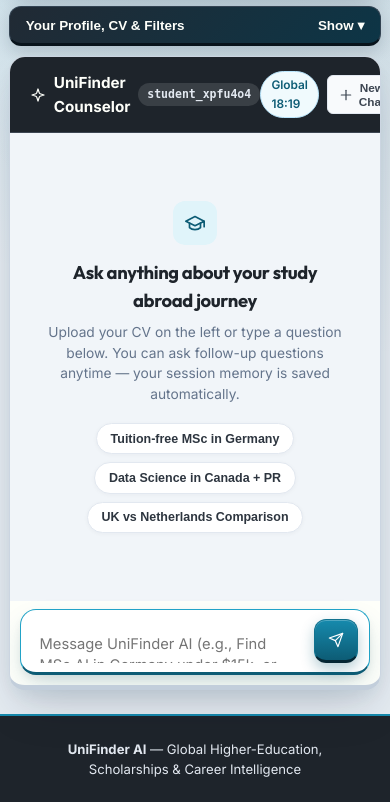
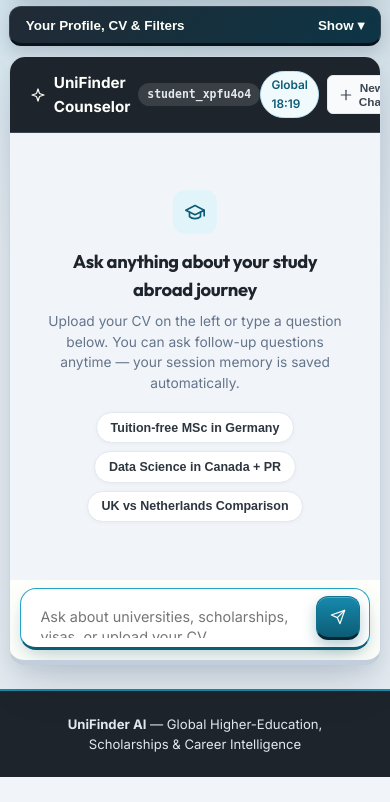
Before and after one commit to taosiff/unifinder-multi-agent, a FastAPI app: page / in a window 390 px wide. Shown: the part 210-1012 px from the top of the page. After the commit the page ends 987 px from the top, so only its background shows below. Run offline with FastAPI, Linux system fonts and the light colour scheme; data comes from the database, SQL or seed files in the repository; data that the repository does not hold is empty; parts of the project's set-up code (start-up, migrations or seed data) failed here and were passed over; some libraries are stand-ins or nearby versions.

Commit message:
Fix chat placeholder clipping and fit chat workspace completely above the fold

```diff
--- a/static/style.css
+++ b/static/style.css
@@ -477,7 +477,7 @@ a:hover {
    ========================================================================== */
 .app-wrapper {
     width: 100%;
-    padding: 0.85rem 1.75rem 1.25rem;
+    padding: 0.65rem 1.75rem 0.85rem;
     max-width: 100%;
     margin: 0 auto;
 }
@@ -486,8 +486,8 @@ a:hover {
     background: linear-gradient(135deg, var(--gray-900) 0%, var(--blue-900) 55%, var(--blue-700) 100%);
     color: var(--ghost-white);
     border-radius: var(--radius-xl);
-    padding: 0.9rem 1.5rem;
-    margin-bottom: 0.85rem;
+    padding: 0.65rem 1.25rem;
+    margin-bottom: 0.65rem;
     text-align: center;
     border: 1px solid rgba(255, 255, 255, 0.14);
     border-bottom: 4px solid var(--blue-950);
@@ -632,7 +632,7 @@ a:hover {
         inset 0 1px 0 rgba(255, 255, 255, 0.14);
     display: flex;
     flex-direction: column;
-    max-height: calc(100vh - 220px);
+    max-height: calc(100vh - 245px);
     overflow-y: auto;
 }
 
@@ -1603,8 +1603,8 @@ a:hover {
         inset 0 1px 0 rgba(255, 255, 255, 0.95);
     display: flex;
     flex-direction: column;
-    height: calc(100vh - 220px);
-    min-height: 460px;
+    height: calc(100vh - 245px);
+    min-height: 360px;
     overflow: hidden;
 }
 
@@ -1761,14 +1761,14 @@ a:hover {
 }
 
 .chat-composer {
-    margin: 0.65rem 1rem 0.9rem;
-    padding: 0.55rem 0.65rem 0.55rem 0.9rem;
+    margin: 0.6rem 0.95rem 0.8rem;
+    padding: 0.45rem 0.55rem 0.45rem 0.95rem;
     border: 1.5px solid var(--blue-500);
     border-bottom: 3px solid var(--blue-800);
     border-radius: 16px;
     background: #FFFFFF;
     display: flex;
-    align-items: flex-end;
+    align-items: center;
     gap: 0.65rem;
     box-shadow:
         0 12px 28px -6px rgba(13, 92, 117, 0.22),
@@ -1780,12 +1780,15 @@ a:hover {
     flex: 1;
     border: none;
     background: transparent;
-    padding: 0.5rem 0.25rem;
-    font-size: 0.92rem;
+    padding: 0.55rem 0.25rem;
+    font-size: 0.9rem;
     font-family: inherit;
-    line-height: 1.45;
+    line-height: 1.4;
+    height: 40px;
+    min-height: 40px;
+    max-height: 110px;
     resize: none;
-    max-height: 120px;
+    overflow-y: auto;
     color: var(--gray-900);
 }
 
@@ -1876,8 +1879,8 @@ html, body {
         display: none;
     }
     .chat-workspace {
-        min-height: 460px;
-        height: calc(100vh - 230px);
+        min-height: 360px;
+        height: calc(100vh - 255px);
     }
     .hero-banner {
         padding: 0.85rem 1rem;
@@ -1932,8 +1935,8 @@ html, body {
         gap: 0;
     }
     .chat-workspace {
-        min-height: 420px;
-        height: calc(100vh - 210px);
+        min-height: 340px;
+        height: calc(100vh - 235px);
         border-radius: var(--radius-lg);
     }
     .chat-feed {
--- a/templates/index.html
+++ b/templates/index.html
@@ -496,7 +496,7 @@ a:hover {
    ========================================================================== */
 .app-wrapper {
     width: 100%;
-    padding: 0.85rem 1.75rem 1.25rem;
+    padding: 0.65rem 1.75rem 0.85rem;
     max-width: 100%;
     margin: 0 auto;
 }
@@ -505,8 +505,8 @@ a:hover {
     background: linear-gradient(135deg, var(--gray-900) 0%, var(--blue-900) 55%, var(--blue-700) 100%);
     color: var(--ghost-white);
     border-radius: var(--radius-xl);
-    padding: 0.9rem 1.5rem;
-    margin-bottom: 0.85rem;
+    padding: 0.65rem 1.25rem;
+    margin-bottom: 0.65rem;
     text-align: center;
     border: 1px solid rgba(255, 255, 255, 0.14);
     border-bottom: 4px solid var(--blue-950);
@@ -651,7 +651,7 @@ a:hover {
         inset 0 1px 0 rgba(255, 255, 255, 0.14);
     display: flex;
     flex-direction: column;
-    max-height: calc(100vh - 220px);
+    max-height: calc(100vh - 245px);
     overflow-y: auto;
 }
 
@@ -1622,8 +1622,8 @@ a:hover {
         inset 0 1px 0 rgba(255, 255, 255, 0.95);
     display: flex;
     flex-direction: column;
-    height: calc(100vh - 220px);
-    min-height: 460px;
+    height: calc(100vh - 245px);
+    min-height: 360px;
     overflow: hidden;
 }
 
@@ -1780,14 +1780,14 @@ a:hover {
 }
 
 .chat-composer {
-    margin: 0.65rem 1rem 0.9rem;
-    padding: 0.55rem 0.65rem 0.55rem 0.9rem;
+    margin: 0.6rem 0.95rem 0.8rem;
+    padding: 0.45rem 0.55rem 0.45rem 0.95rem;
     border: 1.5px solid var(--blue-500);
     border-bottom: 3px solid var(--blue-800);
     border-radius: 16px;
     background: #FFFFFF;
     display: flex;
-    align-items: flex-end;
+    align-items: center;
     gap: 0.65rem;
     box-shadow:
         0 12px 28px -6px rgba(13, 92, 117, 0.22),
@@ -1799,12 +1799,15 @@ a:hover {
     flex: 1;
     border: none;
     background: transparent;
-    padding: 0.5rem 0.25rem;
-    font-size: 0.92rem;
+    padding: 0.55rem 0.25rem;
+    font-size: 0.9rem;
     font-family: inherit;
-    line-height: 1.45;
+    line-height: 1.4;
+    height: 40px;
+    min-height: 40px;
+    max-height: 110px;
     resize: none;
-    max-height: 120px;
+    overflow-y: auto;
     color: var(--gray-900);
 }
 
@@ -1895,8 +1898,8 @@ html, body {
         display: none;
     }
     .chat-workspace {
-        min-height: 460px;
-        height: calc(100vh - 230px);
+        min-height: 360px;
+        height: calc(100vh - 255px);
     }
     .hero-banner {
         padding: 0.85rem 1rem;
@@ -1951,8 +1954,8 @@ html, body {
         gap: 0;
     }
     .chat-workspace {
-        min-height: 420px;
-        height: calc(100vh - 210px);
+        min-height: 340px;
+        height: calc(100vh - 235px);
         border-radius: var(--radius-lg);
     }
     .chat-feed {
@@ -2389,7 +2392,7 @@ html, body {
 
                             <!-- Sticky Bottom Chat Composer -->
                             <div class="chat-composer">
-                                <textarea id="userQuery" rows="1" placeholder="Message UniFinder AI (e.g., Find MSc AI in Germany under $15k, or ask a follow-up)..." onkeydown="handleChatKeydown(event)"></textarea>
+                                <textarea id="userQuery" rows="1" placeholder="Ask about universities, scholarships, visas, or upload your CV..." onkeydown="handleChatKeydown(event)"></textarea>
                                 <button class="send-icon-btn" id="findBtn" onclick="runFinder()" title="Send message">
                                     <svg class="ui-icon" viewBox="0 0 24 24"><line x1="22" y1="2" x2="11" y2="13"/><polygon points="22 2 15 22 11 13 2 9 22 2"/></svg>
                                 </button>
```
